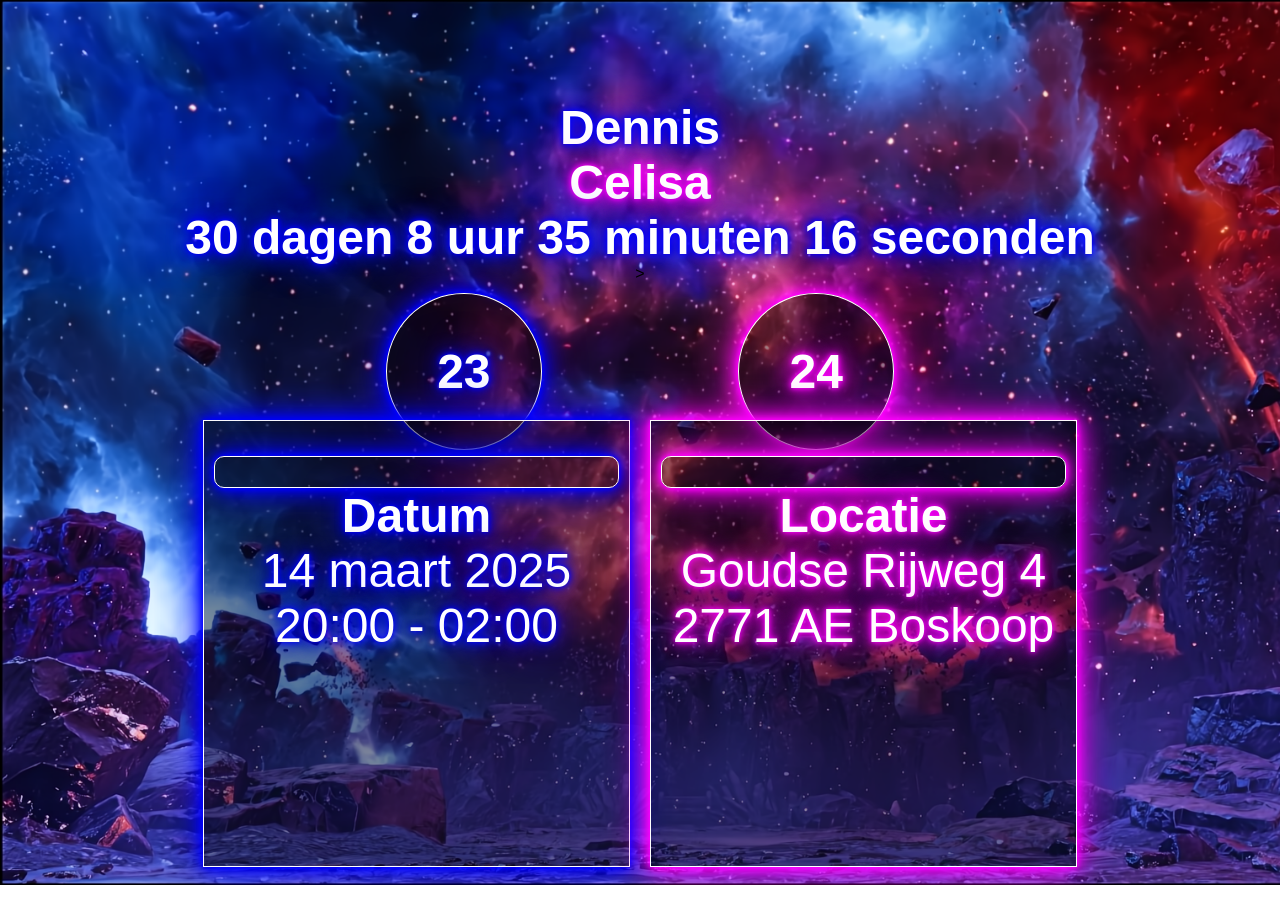
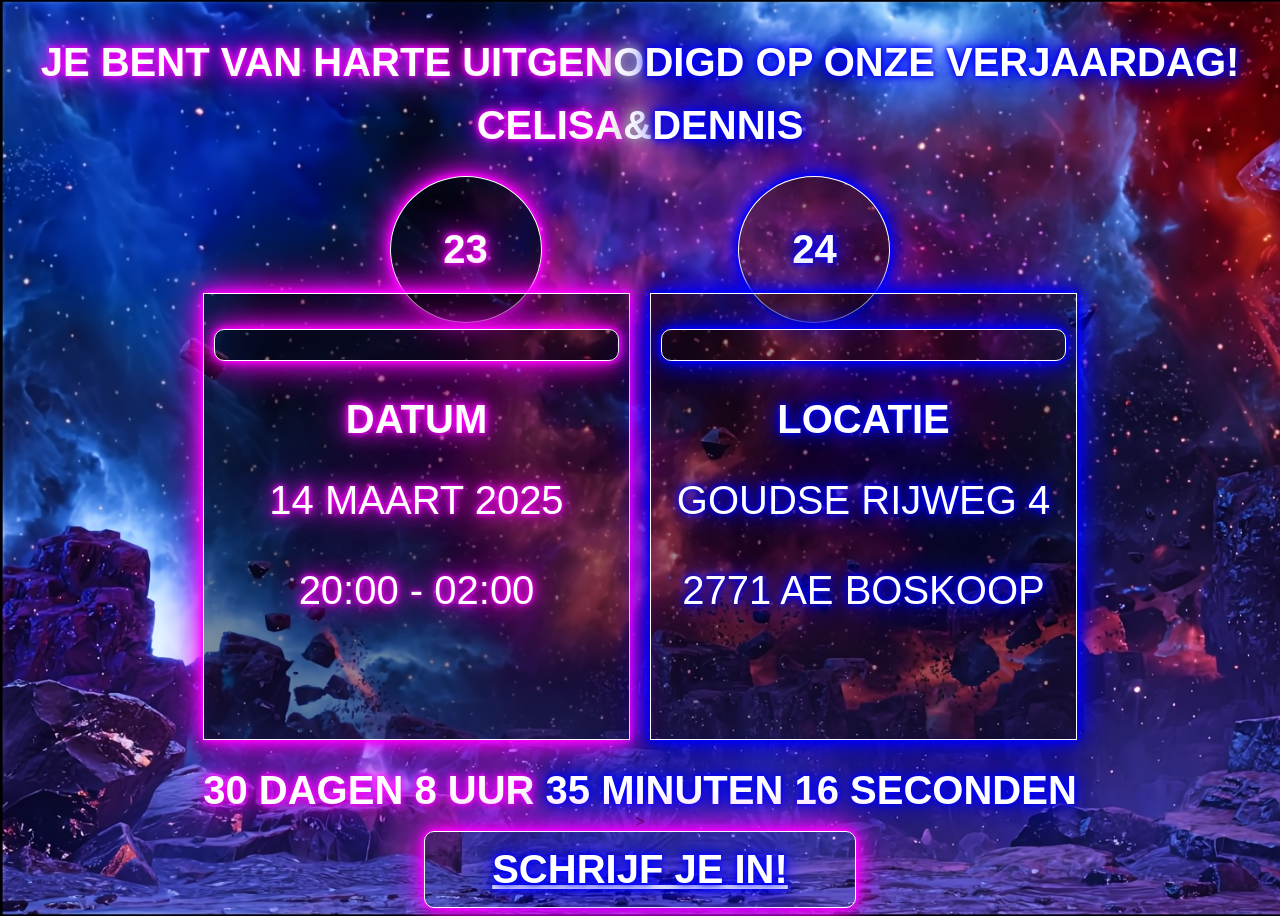
Before and after one commit to DennisGeerlof/DennisGeerlof.github.io, a PHP site: page /invite/index.html in a window 1280 px wide. Before the commit the page ends 885 px from the top, so only its background shows below. Run offline with PHP 8.4, Linux system fonts and the light colour scheme.

Commit message:
desktop done

```diff
--- a/invite/index.html
+++ b/invite/index.html
@@ -27,7 +27,7 @@
                 const seconds = Math.floor((distance % (1000 * 60)) / 1000);
 
                 // Toon de countdown
-                document.getElementById("countdown").innerHTML = `${days} dagen ${hours} uur ${minutes} minuten ${seconds} seconden`;
+                document.getElementById("countdown").innerHTML = `<span class="pink-glow">${days} dagen ${hours} uur</span>&nbsp<span class="blue-glow">${minutes} minuten ${seconds} seconden</span>`;
 
                 // Als de countdown is afgelopen, laat een bericht zien
                 if (distance < 0) {
@@ -39,30 +39,35 @@
     </script>
 </head>
 <body>
-    <h1 class="blue-glow">Dennis</h1>
-    <h1 class="pink-glow">Celisa</h1>
-    <h2 id="countdown" class="blue-glow"></h2>></h2>
+    <h2 style="flex-direction: row;"><span class="pink-glow">Je bent van harte uitgen</span><span class="grey-glow">o</span><span class="blue-glow">digd op onze verjaardag!</span></h1><br>
+    <h1 style="flex-direction: row;"><span class="pink-glow">Celisa</span><span class="grey-glow"> & </span><span class="blue-glow">Dennis</span></h1><br>
     <div class="info-row" style="gap: 14%; justify-content: center;">
-        <div class="blue-glow info-column box-blue rondje" style="padding: 50px;">
+        <div class="pink-glow info-column box-pink rondje" style="padding: 50px;">
             <h3>23</h3>
         </div>
-        <div class="pink-glow info-column box-pink rondje" style="padding: 50px;">
+        <div class="blue-glow info-column box-blue rondje" style="padding: 50px;">
             <h3>24</h3>
         </div>
     </div>
     <div class="info-row">
-        <div class="blue-glow info-column box-blue" style="min-height: 400px;">
-            <div class="box-blue" style="padding: 15px; border-radius: 10px;"></div>
-            <h3>Datum</h3>
-            <p> 14 maart 2025<br>
+        <div class="pink-glow info-column box-pink" style="min-height: 400px;">
+            <div class="box-pink" style="padding: 15px; border-radius: 10px;"></div><br><br>
+            <h3>Datum</h3><br><br>
+            <p> 14 maart 2025<br><br>
                 20:00 - 02:00</p>
         </div>
-        <div class="pink-glow info-column box-pink" style="min-height: 400px;">
-            <div class="box-pink" style="padding: 15px; border-radius: 10px;"></div>
-            <h3>Locatie</h3>
-            <p>Goudse Rijweg 4<br>
+        <div class="blue-glow info-column box-blue" style="min-height: 400px;">
+            <div class="box-blue" style="padding: 15px; border-radius: 10px;"></div><br><br>
+            <h3>Locatie</h3><br><br>
+            <p>Goudse Rijweg 4<br><br>
             2771 AE Boskoop</p>
         </div>
-    </div>
+    </div><br>
+    <h2 id="countdown" style="flex-direction: row;"></h2>></h2>
+    <a href="https://doodle.com/sign-up-sheet/participate/ca779748-bf8a-4072-a152-3fb088497c92/select" target="_blank" style="flex-direction: row;">
+        <div class="box-pink" style="padding: 15px; border-radius: 10px; width: 400px;">
+            <h3 class="blue-glow">Schrijf je in!</h3>
+        </div>
+    </a>
 </body>
 </html>
--- a/invite/styles.css
+++ b/invite/styles.css
@@ -1,3 +1,7 @@
+* {
+    text-transform: uppercase;
+}
+
 body * {
     display: flex;
     flex-direction: column;
@@ -7,7 +11,7 @@ body * {
 }
 
 h1, h2, h3, p {
-    font-size: 300%;
+    font-size: 250%;
 }
 
 body {
@@ -17,7 +21,7 @@ body {
     background-repeat: no-repeat;
     text-align: center;
     font-family: Arial, sans-serif;
-    margin-top: 100px;
+    margin-top: 40px;
 }
 
 .blue-glow {
@@ -27,6 +31,11 @@ body {
 .pink-glow {
     text-shadow: 0 0 5px #f0f, 0 0 10px #f0f, 0 0 20px #f0f, 0 0 40px #f0f;
 }
+
+.grey-glow {
+    text-shadow: 0 0 10px #aaa, 0 0 20px #aaa, 0 0 40px #aaa, 0 0 80px #aaa;
+}
+
 
 .box-blue {
     border: 1px solid white;
@@ -55,3 +64,7 @@ body {
     min-width: 50px !important;
     margin-bottom: -40px;
 }
+
+button {
+    max-width: 20%;
+}
```
